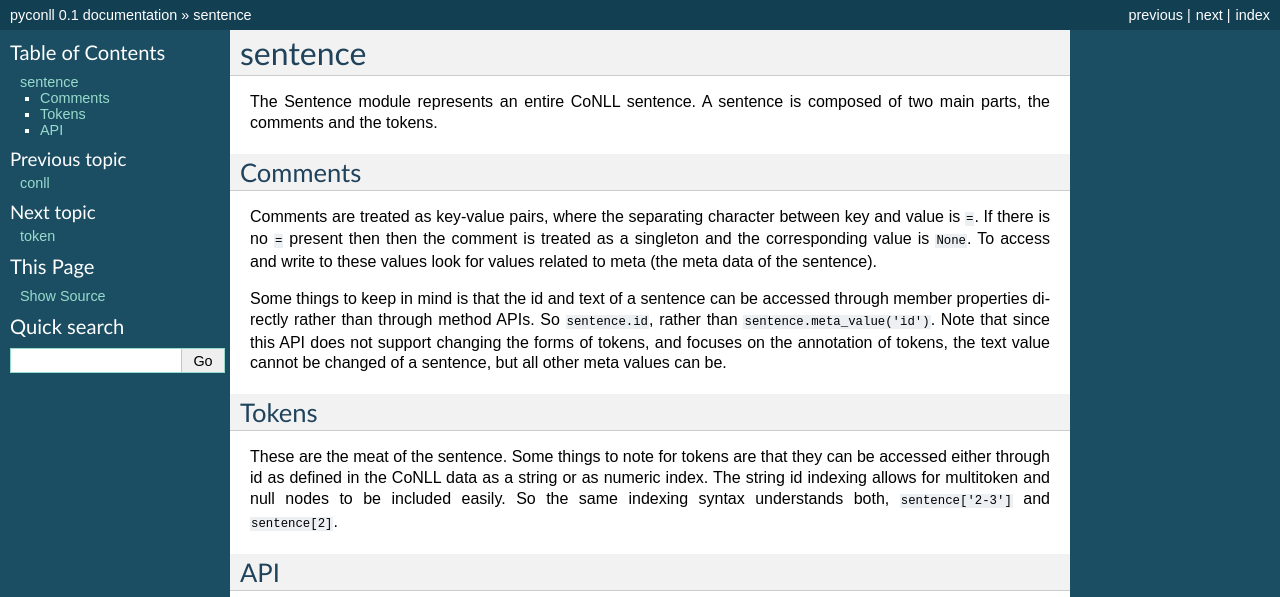
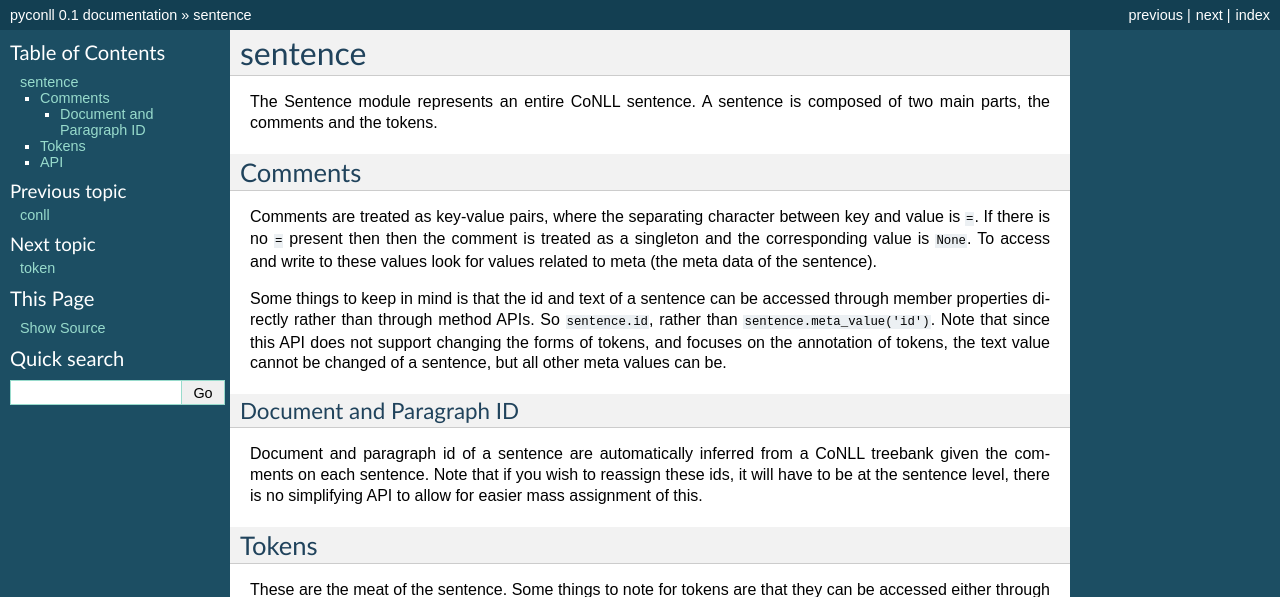
Before and after one commit to pyconll/pyconll, a Sphinx documentation site: the page built from docs/pyconll/unit/sentence.rst, in a window 1280 px wide, cut to the strip 0-597 px from the top of the page. Built offline with Sphinx 7.4.7, drawn with Linux system fonts in a browser that asks for light colours.

Commit message:
More docs.

```diff
--- a/docs/pyconll/unit/conll.rst
+++ b/docs/pyconll/unit/conll.rst
@@ -1,5 +1,9 @@
 conll
 ===================================
 
+A collection of CoNLL annotated sentences. This collection should rarely be created by API callers, that is what the ``pyconll.load`` module is for which allows for easy APIs to load CoNLL files from a string or file (no network yet). The Conll object can be thought of as a simple list of sentences. There is very little more of a wrapper around this.
+
+API
+~~~~~~~~~~~~~~~~~~~~~~~~~~~~~~~~~~~
 .. automodule:: pyconll.unit.conll
     :members:
--- a/docs/pyconll/unit/sentence.rst
+++ b/docs/pyconll/unit/sentence.rst
@@ -9,6 +9,10 @@ Comments are treated as key-value pairs, where the separating character between
 
 Some things to keep in mind is that the id and text of a sentence can be accessed through member properties directly rather than through method APIs. So ``sentence.id``, rather than ``sentence.meta_value('id')``. Note that since this API does not support changing the forms of tokens, and focuses on the annotation of tokens, the text value cannot be changed of a sentence, but all other meta values can be.
 
+Document and Paragraph ID
+~~~~~~~~~~~~~~~~~~~~~~~~~~~~~~~~~~
+Document and paragraph id of a sentence are automatically inferred from a CoNLL treebank given the comments on each sentence. Note that if you wish to reassign these ids, it will have to be at the sentence level, there is no simplifying API to allow for easier mass assignment of this.
+
 Tokens
 ----------------------------------
 These are the meat of the sentence. Some things to note for tokens are that they can be accessed either through id as defined in the CoNLL data as a string or as numeric index. The string id indexing allows for multitoken and null nodes to be included easily. So the same indexing syntax understands both, ``sentence['2-3']`` and ``sentence[2]``.
```
